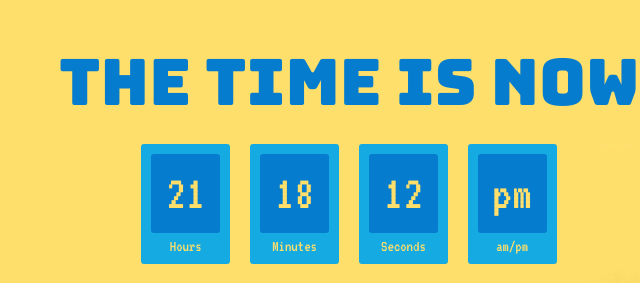
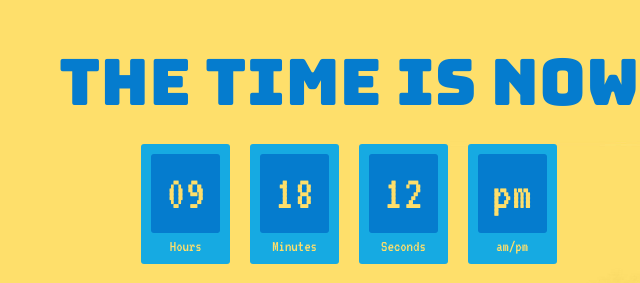
Before and after one commit to n1kaya/adventuretime, a plain HTML site: page index.html in a window 1280 px wide. Shown: the top 283 px of the page, 291-931 px from the left. Drawn offline with Linux system fonts and the light colour scheme.

Commit message:
debugged

```diff
--- a/css/main.css
+++ b/css/main.css
@@ -38,7 +38,7 @@ h1:hover {
     display: inline-block;
 }
 
-/*#01ccd3;*/
+
 #clockdiv div > span{
     padding: 15px;
     border-radius: 3px;
--- a/js/main.js
+++ b/js/main.js
@@ -13,12 +13,15 @@ function startTime() {
 
     //convert military to standard time
     if (h > 11) {
-        amPm = "pm"
-    } else if (h > 12) {
-        h = h - 12
-    } else if (h === 0) {
+        amPm = "pm";
+    }
+
+    if (h > 12) {
+        h = h - 12;
+    }
+    /*else if (h === 0) {
        h = 12;
-    }
+    }*/
     //add zero in front of single digit number
     function doubleDigit(i) {
 	    if (i < 10) {
```
